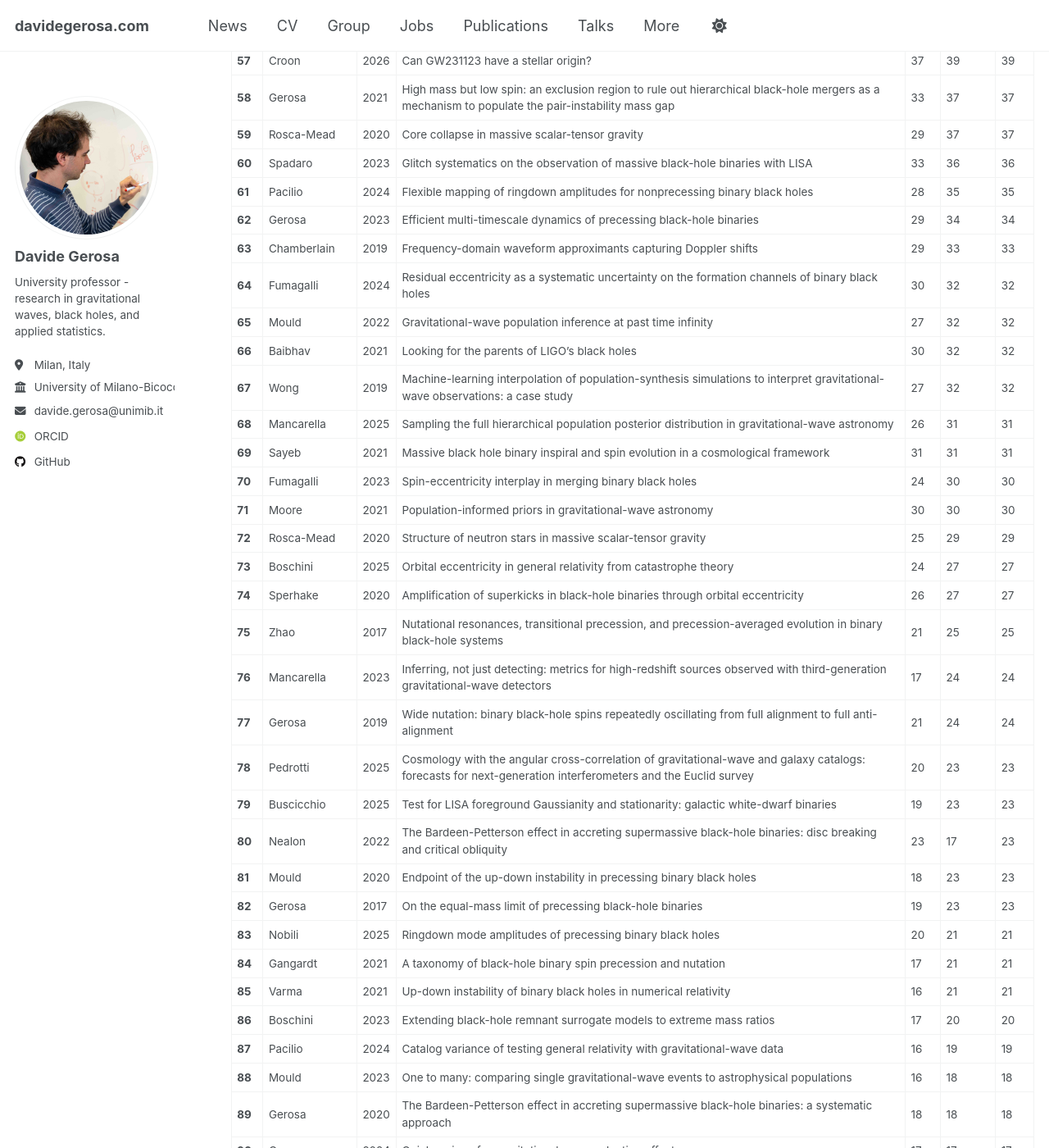
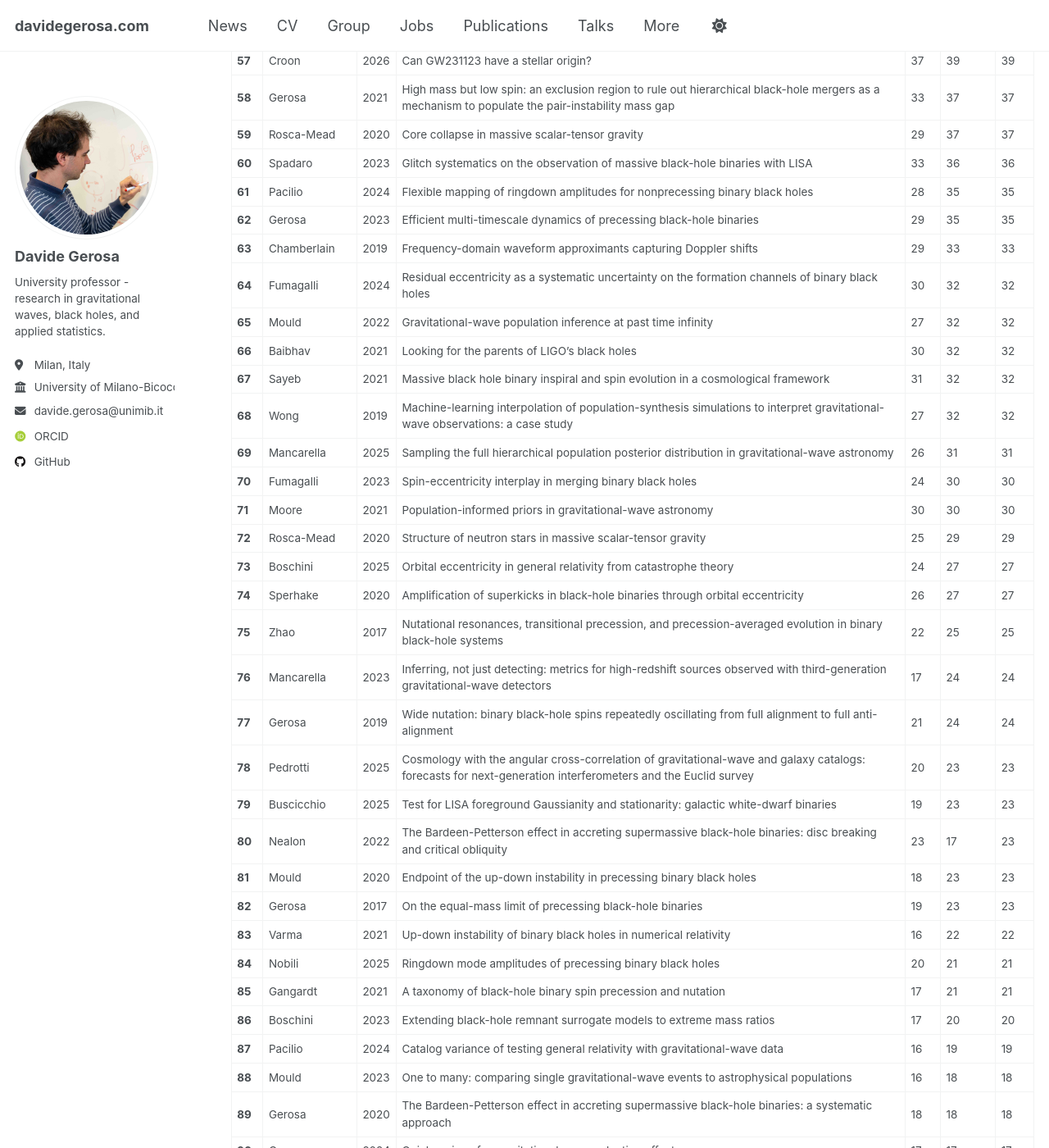
Before and after one commit to dgerosa/website, a Jekyll site: the page built from _pages/citations.md, in a window 1280 px wide and 1400 px high, scrolled down 2783 px. Shown: the whole window at 82% size. Built offline with Jekyll 4.4.1, drawn with Linux system fonts in a browser that asks for light colours; some web fonts are replaced; some of the changed text lies outside the part shown.

Commit message:
Website update from workflow

```diff
--- a/_pages/_citations.md
+++ b/_pages/_citations.md
@@ -70,20 +70,20 @@
 | **59** | Rosca-Mead | 2020 | Core collapse in massive scalar-tensor gravity | 29 | 37 | 37 |
 | **60** | Spadaro | 2023 | Glitch systematics on the observation of massive black-hole binaries with LISA | 33 | 36 | 36 |
 | **61** | Pacilio | 2024 | Flexible mapping of ringdown amplitudes for nonprecessing binary black holes | 28 | 35 | 35 |
-| **62** | Gerosa | 2023 | Efficient multi-timescale dynamics of precessing black-hole binaries | 29 | 34 | 34 |
+| **62** | Gerosa | 2023 | Efficient multi-timescale dynamics of precessing black-hole binaries | 29 | 35 | 35 |
 | **63** | Chamberlain | 2019 | Frequency-domain waveform approximants capturing Doppler shifts | 29 | 33 | 33 |
 | **64** | Fumagalli | 2024 | Residual eccentricity as a systematic uncertainty on the formation channels of binary black holes | 30 | 32 | 32 |
 | **65** | Mould | 2022 | Gravitational-wave population inference at past time infinity | 27 | 32 | 32 |
 | **66** | Baibhav | 2021 | Looking for the parents of LIGO's black holes | 30 | 32 | 32 |
-| **67** | Wong | 2019 | Machine-learning interpolation of population-synthesis simulations to interpret gravitational-wave observations: a case study | 27 | 32 | 32 |
-| **68** | Mancarella | 2025 | Sampling the full hierarchical population posterior distribution in gravitational-wave astronomy | 26 | 31 | 31 |
-| **69** | Sayeb | 2021 | Massive black hole binary inspiral and spin evolution in a cosmological framework | 31 | 31 | 31 |
+| **67** | Sayeb | 2021 | Massive black hole binary inspiral and spin evolution in a cosmological framework | 31 | 32 | 32 |
+| **68** | Wong | 2019 | Machine-learning interpolation of population-synthesis simulations to interpret gravitational-wave observations: a case study | 27 | 32 | 32 |
+| **69** | Mancarella | 2025 | Sampling the full hierarchical population posterior distribution in gravitational-wave astronomy | 26 | 31 | 31 |
 | **70** | Fumagalli | 2023 | Spin-eccentricity interplay in merging binary black holes | 24 | 30 | 30 |
 | **71** | Moore | 2021 | Population-informed priors in gravitational-wave astronomy | 30 | 30 | 30 |
 | **72** | Rosca-Mead | 2020 | Structure of neutron stars in massive scalar-tensor gravity | 25 | 29 | 29 |
 | **73** | Boschini | 2025 | Orbital eccentricity in general relativity from catastrophe theory | 24 | 27 | 27 |
 | **74** | Sperhake | 2020 | Amplification of superkicks in black-hole binaries through orbital eccentricity | 26 | 27 | 27 |
-| **75** | Zhao | 2017 | Nutational resonances, transitional precession, and precession-averaged evolution in binary black-hole systems | 21 | 25 | 25 |
+| **75** | Zhao | 2017 | Nutational resonances, transitional precession, and precession-averaged evolution in binary black-hole systems | 22 | 25 | 25 |
 | **76** | Mancarella | 2023 | Inferring, not just detecting: metrics for high-redshift sources observed with third-generation gravitational-wave detectors | 17 | 24 | 24 |
 | **77** | Gerosa | 2019 | Wide nutation: binary black-hole spins repeatedly oscillating from full alignment to full anti-alignment | 21 | 24 | 24 |
 | **78** | Pedrotti | 2025 | Cosmology with the angular cross-correlation of gravitational-wave and galaxy catalogs: forecasts for next-generation interferometers and the Euclid survey | 20 | 23 | 23 |
@@ -91,9 +91,9 @@
 | **80** | Nealon | 2022 | The Bardeen-Petterson effect in accreting supermassive black-hole binaries: disc breaking and critical obliquity | 23 | 17 | 23 |
 | **81** | Mould | 2020 | Endpoint of the up-down instability in precessing binary black holes | 18 | 23 | 23 |
 | **82** | Gerosa | 2017 | On the equal-mass limit of precessing black-hole binaries | 19 | 23 | 23 |
-| **83** | Nobili | 2025 | Ringdown mode amplitudes of precessing binary black holes | 20 | 21 | 21 |
-| **84** | Gangardt | 2021 | A taxonomy of black-hole binary spin precession and nutation | 17 | 21 | 21 |
-| **85** | Varma | 2021 | Up-down instability of binary black holes in numerical relativity | 16 | 21 | 21 |
+| **83** | Varma | 2021 | Up-down instability of binary black holes in numerical relativity | 16 | 22 | 22 |
+| **84** | Nobili | 2025 | Ringdown mode amplitudes of precessing binary black holes | 20 | 21 | 21 |
+| **85** | Gangardt | 2021 | A taxonomy of black-hole binary spin precession and nutation | 17 | 21 | 21 |
 | **86** | Boschini | 2023 | Extending black-hole remnant surrogate models to extreme mass ratios | 17 | 20 | 20 |
 | **87** | Pacilio | 2024 | Catalog variance of testing general relativity with gravitational-wave data | 16 | 19 | 19 |
 | **88** | Mould | 2023 | One to many: comparing single gravitational-wave events to astrophysical populations | 16 | 18 | 18 |
@@ -209,4 +209,4 @@
 
 
 <br><br>
-*Last updated: 2026-08-21 02:40:46 UTC*
+*Last updated: 2026-08-22 02:32:01 UTC*
```
Also changed, not shown: other parts of _pages/_citations.md (+12 -12 lines), _pages/_group.md (+1 -1 lines), _pages/_publications.md (+1 -1 lines), _pages/_talks.md (+1 -1 lines).
